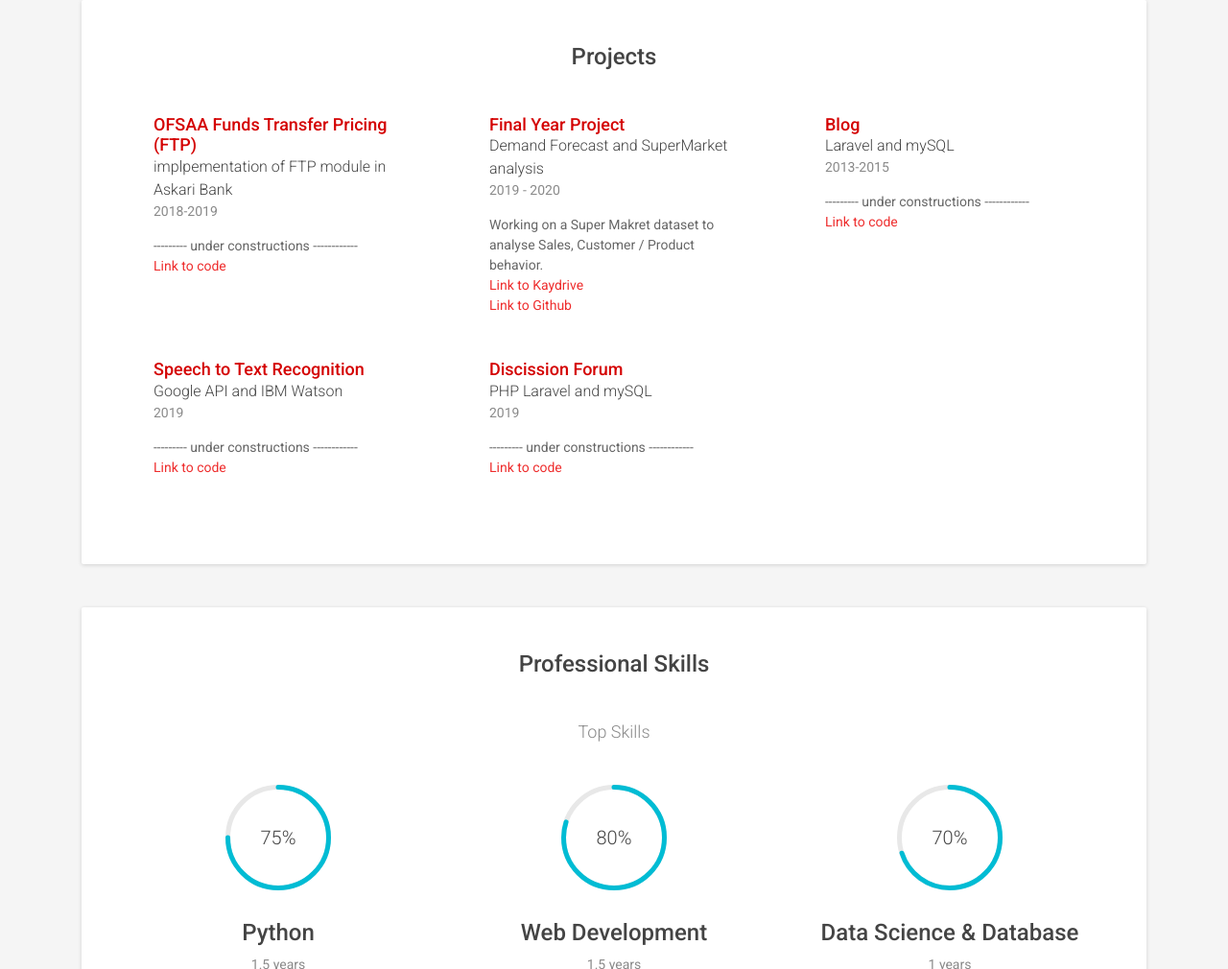
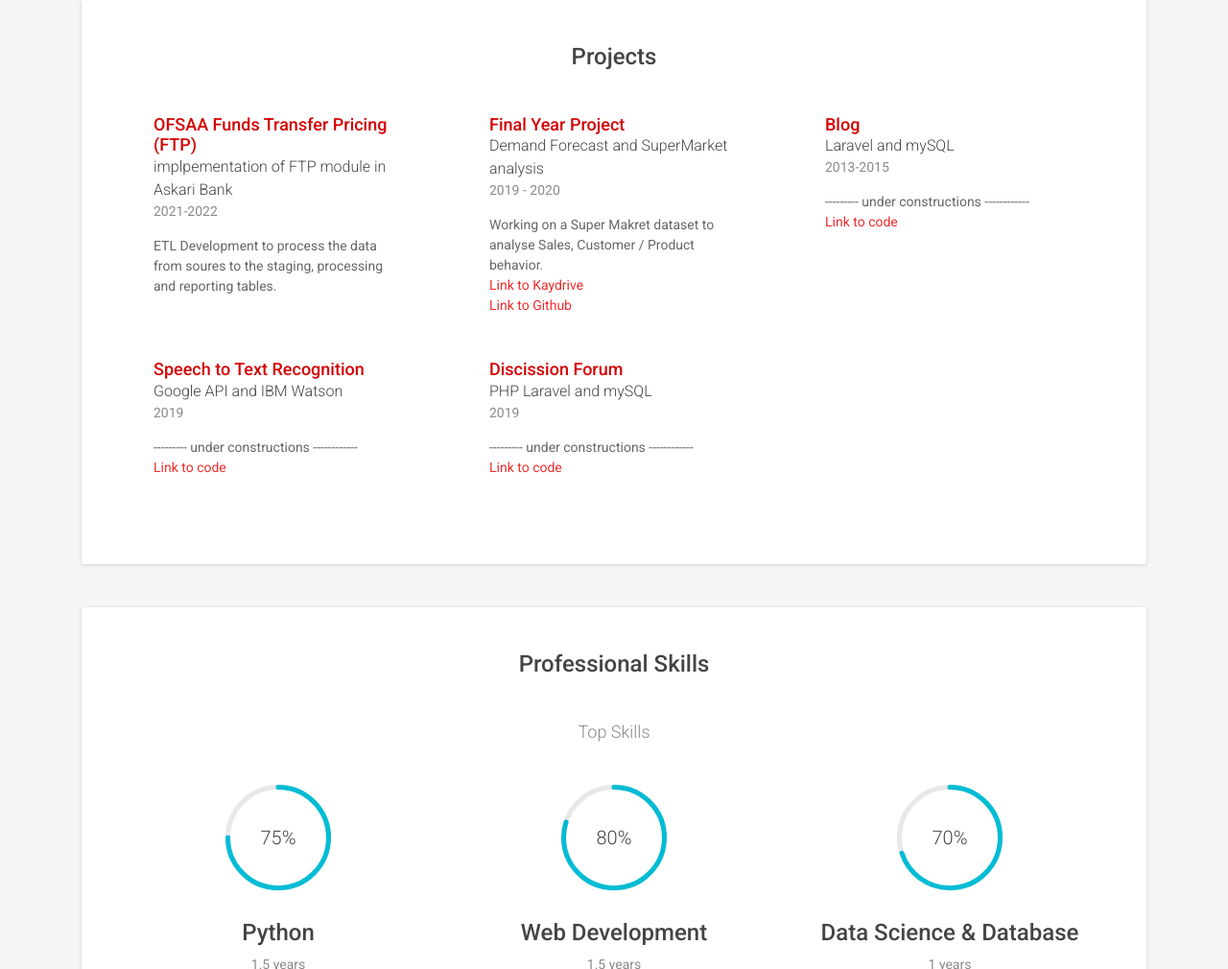
Before and after one commit to musadiq90/musadiq90.github.io, a plain HTML site: page index.html in a window 1280 px wide. Shown: the part 2811-3821 px from the top of the page at 96% size. Drawn offline with Linux system fonts and the light colour scheme.

Commit message:
Update index.html

```diff
--- a/index.html
+++ b/index.html
@@ -364,10 +364,11 @@
               implpementation of FTP module in Askari Bank
             </div>
             <!--//education-body-->
-            <div class="time">2018-2019</div>
+            <div class="time">2021-2022</div>
             <div class="desc">
-              --------- under constructions ------------
-              <br> <a href="https://www.github.com/musadiq90">Link to code</a>
+              ETL Development to process the data from soures to the staging, processing and reporting tables.
+              <br>
+
             </div>
           </div>
           <!--//item-inner-->
```
